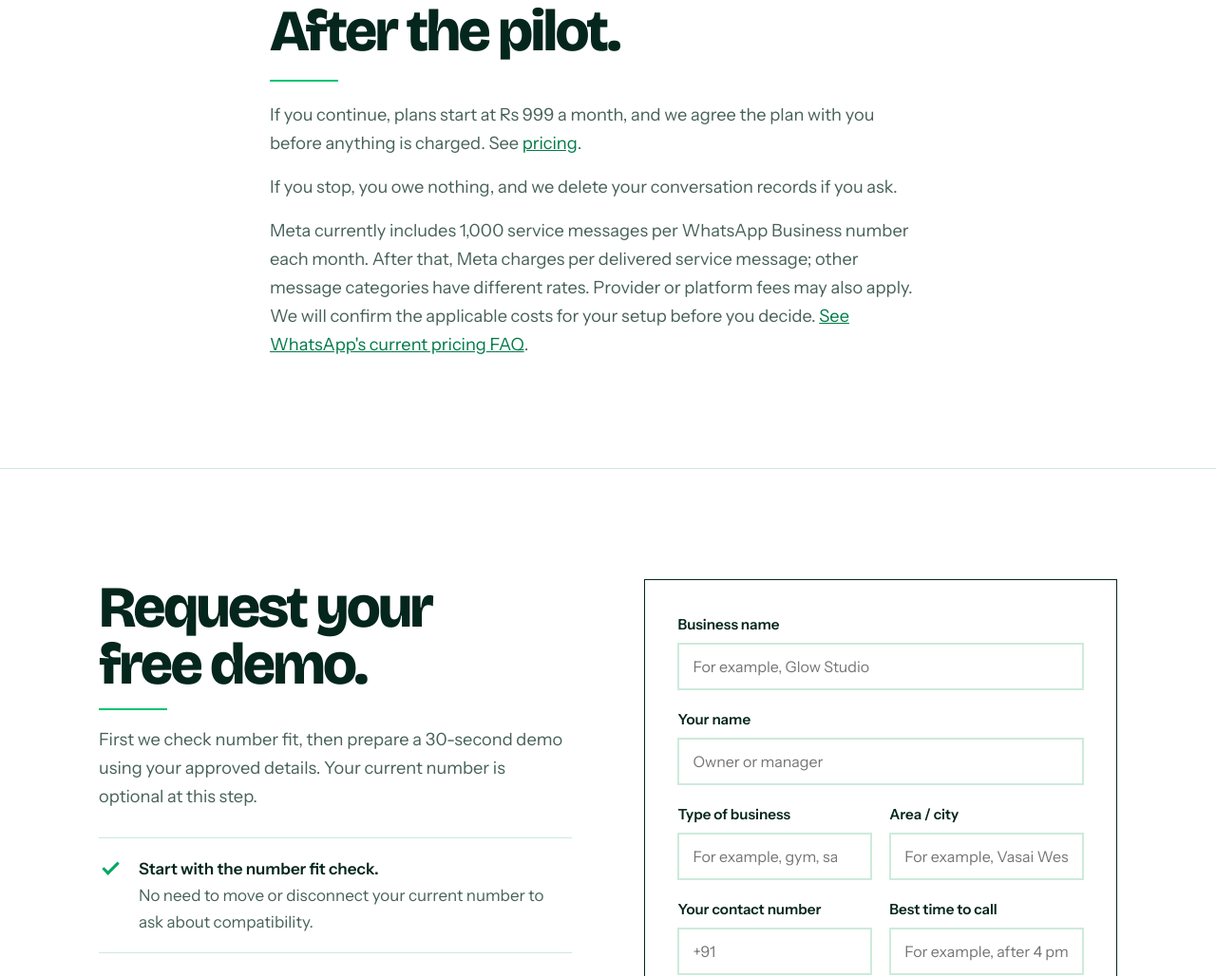
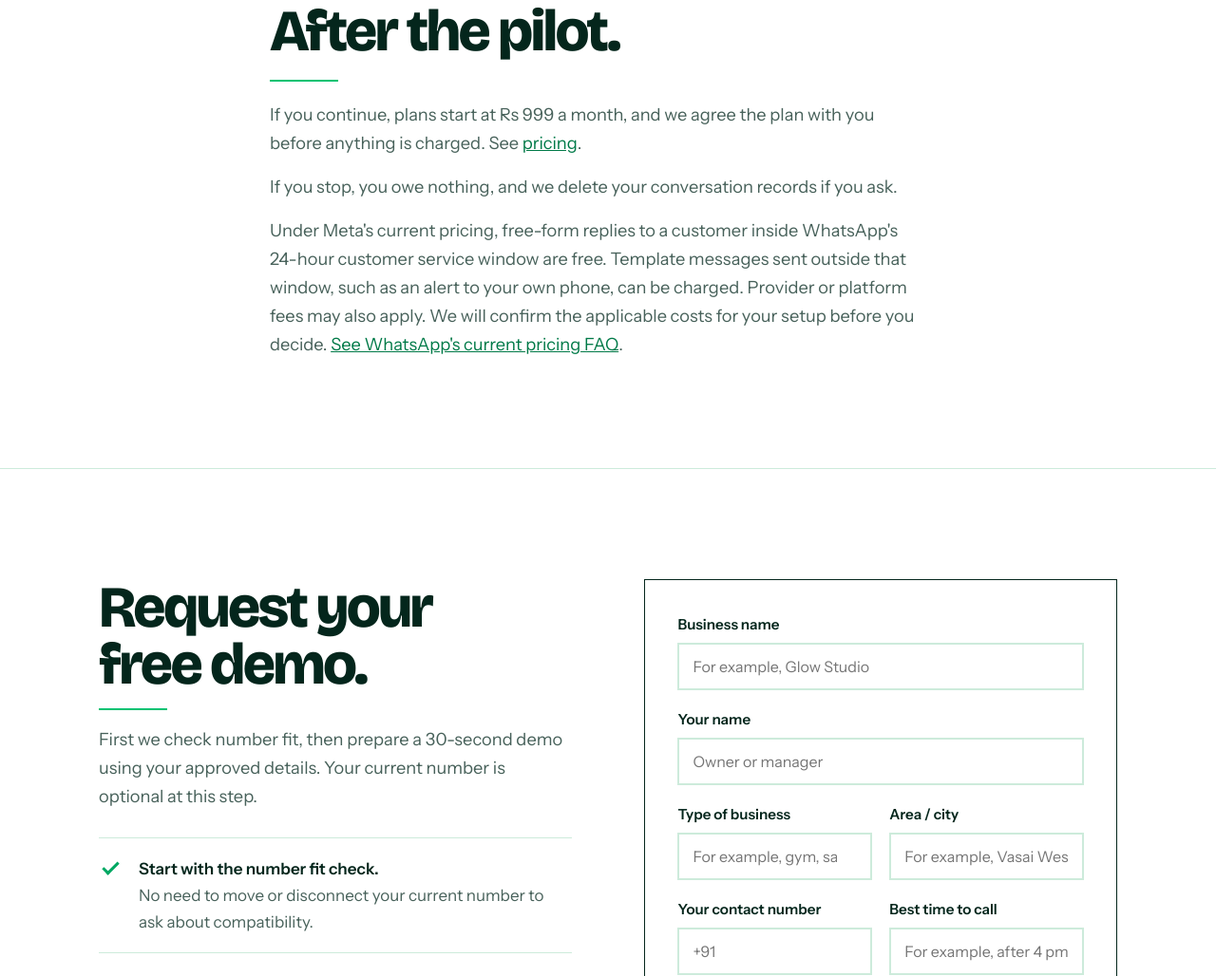
Before and after one commit to nyrexautomations-blip/Nyrex, a plain HTML site: page pilot.html in a window 1280 px wide. Shown: the part 3077-4105 px from the top of the page at 95% size. Drawn offline with Linux system fonts and the light colour scheme.

Commit message:
Fix outdated WhatsApp pricing claim; state 30-day deletion in FAQ
Meta's docs say free-form replies inside the 24-hour customer service window are free and mention no 1,000-message allowance, so pilot and pricing pages now say that. FAQ now carries the 30-day deletion line from the privacy page.

Co-Authored-By: Claude Sonnet 5.5 <noreply@anthropic.com>
Claude-Session: https://claude.ai/code/session_01NFNHf9Cwh341jpxPD4LXS2

```diff
--- a/pilot.html
+++ b/pilot.html
@@ -87,7 +87,7 @@
   <div class="stack" style="margin-top:20px">
     <p class="lead">If you continue, plans start at Rs 999 a month, and we agree the plan with you before anything is charged. See <a href="/pricing.html">pricing</a>.</p>
     <p class="lead">If you stop, you owe nothing, and we delete your conversation records if you ask.</p>
-    <p class="lead">Meta currently includes 1,000 service messages per WhatsApp Business number each month. After that, Meta charges per delivered service message; other message categories have different rates. Provider or platform fees may also apply. We will confirm the applicable costs for your setup before you decide. <a href="https://whatsappbusiness.com/resources/faq/" target="_blank" rel="noopener">See WhatsApp's current pricing FAQ</a>.</p>
+    <p class="lead">Under Meta's current pricing, free-form replies to a customer inside WhatsApp's 24-hour customer service window are free. Template messages sent outside that window, such as an alert to your own phone, can be charged. Provider or platform fees may also apply. We will confirm the applicable costs for your setup before you decide. <a href="https://whatsappbusiness.com/resources/faq/" target="_blank" rel="noopener">See WhatsApp's current pricing FAQ</a>.</p>
   </div>
 </div></section>
 
```
Also changed, not shown: faq.html (+2 -2 lines), pricing.html (+1 -1 lines).
